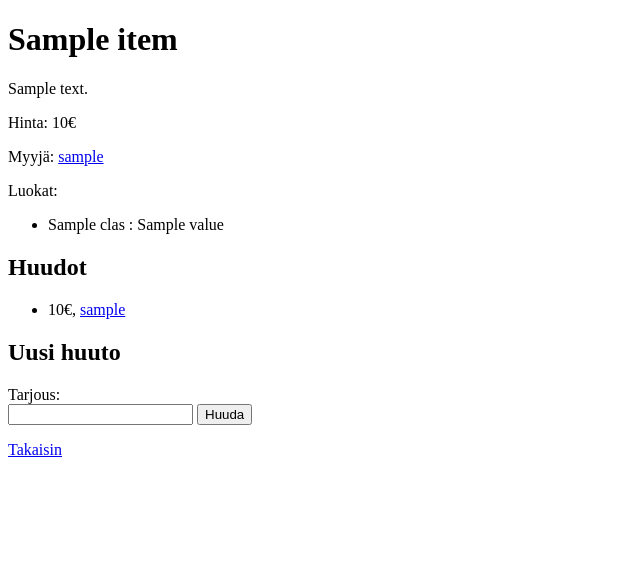
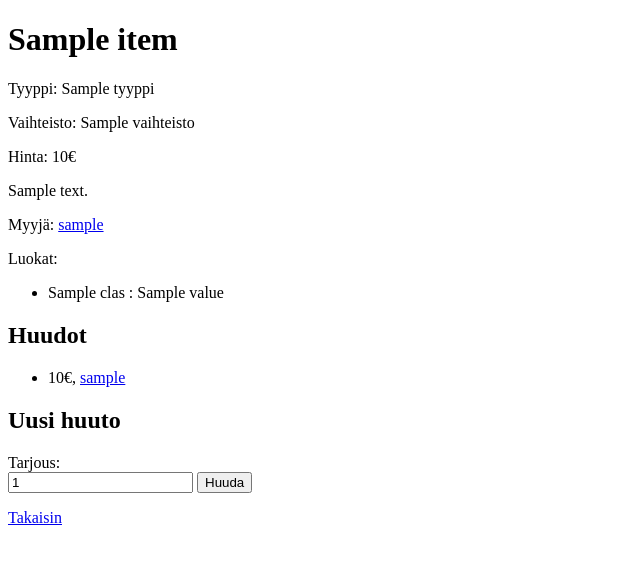
Before and after one commit to iironar/Tietokantaprojekti, a Flask app: template templates/show_item.html in a window 1280 px wide. Shown: the top 564 px of the page, without its empty margins (0-640 px from the left). Run offline with Flask 3, Linux system fonts and the light colour scheme; the template is opened without the code that fills it: most values are stand-ins (such as "Sample title", 1, 10 or a date in 2020).

Commit message:
added a function to get a specific class to ease html formating

```diff
--- a/app.py
+++ b/app.py
@@ -50,7 +50,7 @@ def find_item():
         results = []
     return render_template("find_item.html", query=query,results=results)
 
-#Shows specific item and information related to it
+#Shows specific item's page
 @app.route("/item/<int:item_id>")
 def show_item(item_id):
     item = items.get_item(item_id)
@@ -58,8 +58,12 @@ def show_item(item_id):
     if not item:
         not_found()
     classes = items.get_classes(item_id)
+    vaihteisto = items.get_specific_class(item_id, 'vaihteisto')
+    tyyppi = items.get_specific_class(item_id, 'tyyppi')
     bids = items.get_bids(item_id)
-    return render_template("show_item.html", item=item, classes=classes, bids=bids)
+    minimum_bid = items.get_minimum_bid(item_id)
+    return render_template("show_item.html", item=item, classes=classes, bids=bids, minimum_bid = minimum_bid, vaihteisto = vaihteisto,
+                           tyyppi = tyyppi)
 
 @app.route("/new_item")
 def new_item():
--- a/templates/show_item.html
+++ b/templates/show_item.html
@@ -15,16 +15,23 @@
 
   </p>
   {% endif %}
-
     <p>
-        {{item.description}}
+        Tyyppi: {{ tyyppi }}
+    </p>
+    <p>
+        Vaihteisto: {{ vaihteisto }}
     </p>
     <p>
         Hinta: {{ item.price }}€
     </p>
     <p>
+        {{item.description}}
+    </p>
+
+    <p>
         Myyjä: <a href="/user/{{item.user_id}}"> {{ item.username }}</a>
     </p>
+
     {% if classes %}
     <p>
       Luokat:
@@ -35,6 +42,7 @@
       </ul>
     </p>
     {% endif %}
+
     <h2>Huudot</h2>
     <ul>
     {% for bid in bids %}
@@ -44,7 +52,7 @@
     <h2>Uusi huuto</h2>
     <form action="/create_bid" method="post">
       Tarjous: <br />
-      <input type="text" name="price" pattern="[1-9][0-9]{0,15}" required />
+      <input type="text" name="price" value = {{ minimum_bid }} pattern="[1-9][0-9]{0,15}" required />
       <input type="hidden" name="item_id" value="{{ item.id }}">
       <input type="hidden" name="csrf_token" value="{{ session.csrf_token }}" />
       <input type="submit" value="Huuda" />
```
Also changed, not shown: items.py (+21 -0 lines).
